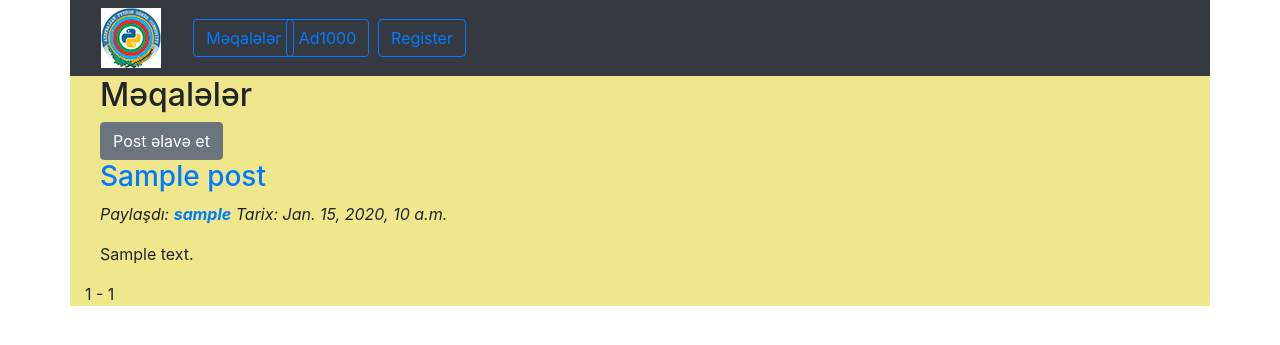
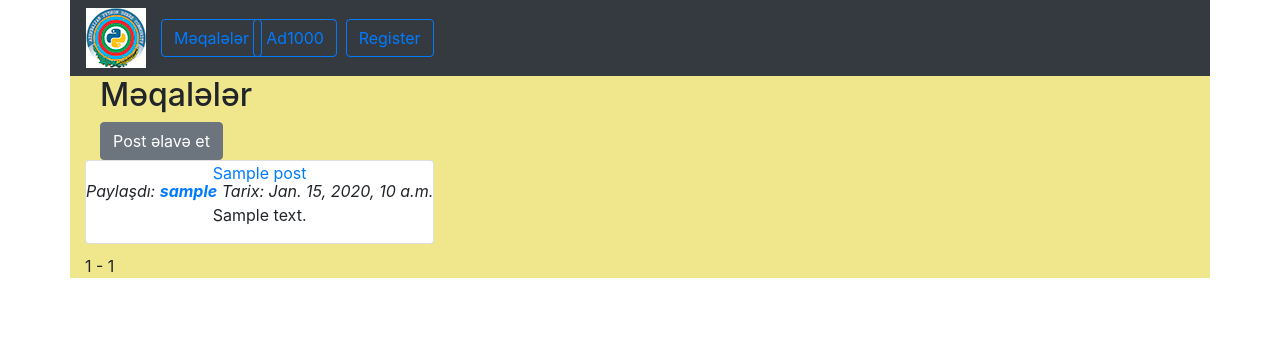
Before and after one commit to AzizNadirov/azepug, a Django app: page /blogs/ in a window 1280 px wide. Shown: the top 345 px of the page. Run offline with Django 3.2, Linux system fonts and the light colour scheme; tables that the repository leaves empty hold one stand-in row (values such as "Sample post"); some libraries are stand-ins or nearby versions.

```diff
--- a/blog/static/blog/main.css
+++ b/blog/static/blog/main.css
@@ -1,3 +1,10 @@
 body div.container{
     background-color: khaki;
 }
+#a_post{
+    text-align: center;
+}
+div.card{
+    margin-bottom: 10px;
+    text-align: center;
+}
--- a/blog/templates/blog/post_list.html
+++ b/blog/templates/blog/post_list.html
@@ -13,7 +13,7 @@
         <div class="row">
             <div class="col-md-12">
                 <h2> Məqalələr</h2>
-                <div class="align-content-md-end">
+                <div>
                     <a class = "btn btn-secondary" href="{% url 'blog:create_post' %}">
                         Post əlavə et
                     </a>
@@ -21,12 +21,17 @@
 
             </div>
         </div>
+
         {% for post in posts%}
-            <h3> <a href="{% url 'blog:about_post' post.id %}"> {{post.title}}</a></h3>
-            <p class="date">
-                <i> Paylaşdı: <a href="#"> <strong>{{post.author}}</strong></a> Tarix:  {{post.date_created}} </i>
-            </p>
-            {{post.content|truncatewords:30|linebreaks}}
+        <div id = "a_post" class = "row">
+            <div class = "card"
+                <h3> <a href="{% url 'blog:about_post' post.id %}"> {{post.title}}</a></h3>
+                <div class = "card-subtitle">
+                    <i> Paylaşdı: <a href="#"> <strong>{{post.author}}</strong></a> Tarix:  {{post.date_created}} </i>
+                </div>
+                {{post.content|truncatewords:30|linebreaks}}
+            </div>
+        </div>
 
         {% endfor %}
     </div>
--- a/home/templates/base.html
+++ b/home/templates/base.html
@@ -13,7 +13,7 @@
         <div class="container">
             <div class="row">
                 <nav class="col-md-12 navbar navbar-expand-lg navbar-dark bg-dark">
-                    <div class ="col-md-1 logo" > <img src="{% static 'home/img/azepug_logo.png'%}"></div>
+                    <a href = "/"><img src="{% static 'home/img/azepug_logo.png'%}"></a>
                     <div class="col-md-1 col-md-offset-1"> <a class="btn btn-outline-primary " href="/blogs">Məqalələr</a></div>
                     <div class="col-md-1"> <a class="btn btn-outline-primary " href="/admin">Ad1000</a></div>
                     <div class="col-md-1"> <a class="btn btn-outline-primary " href="/register">Register</a></div>
```
